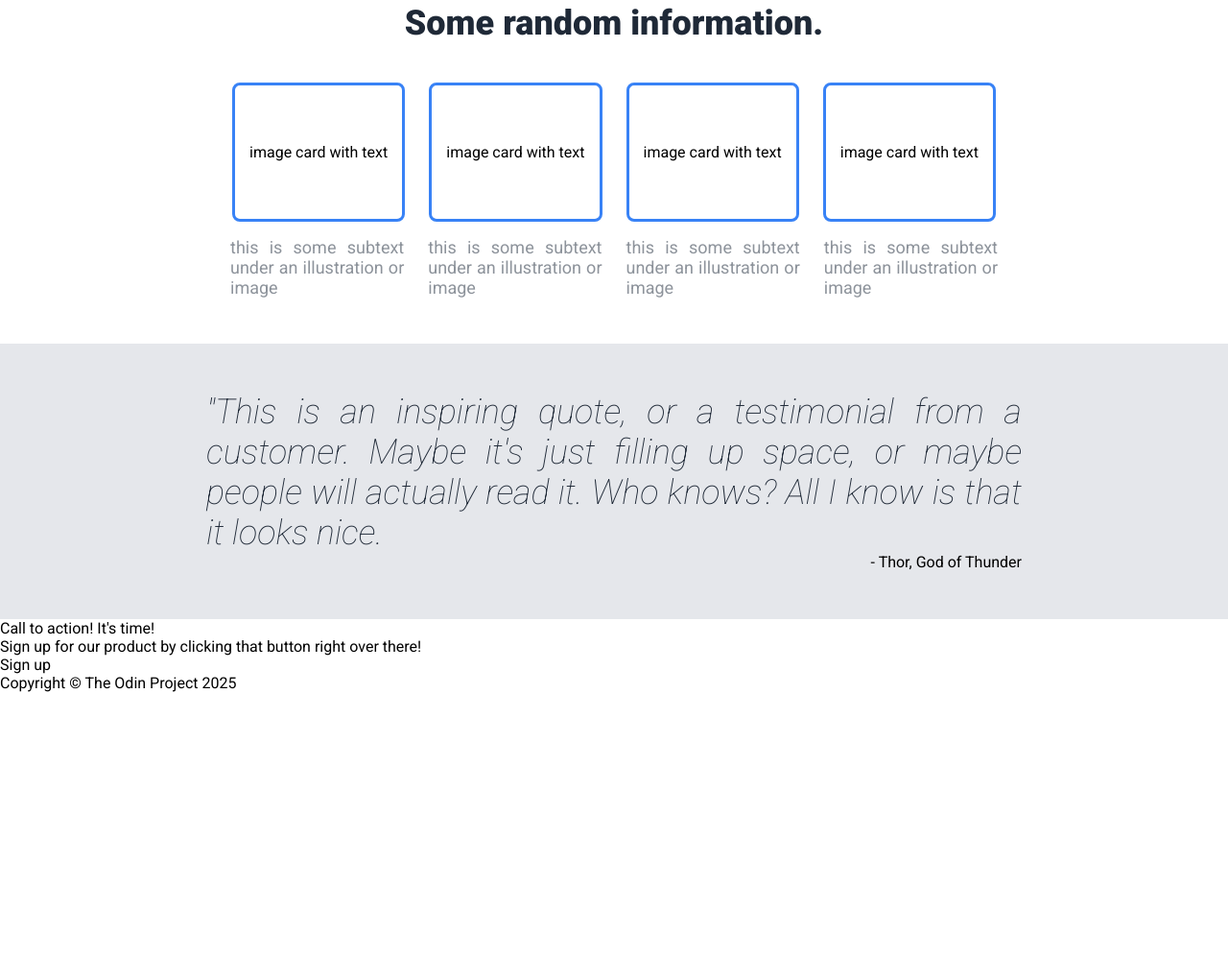
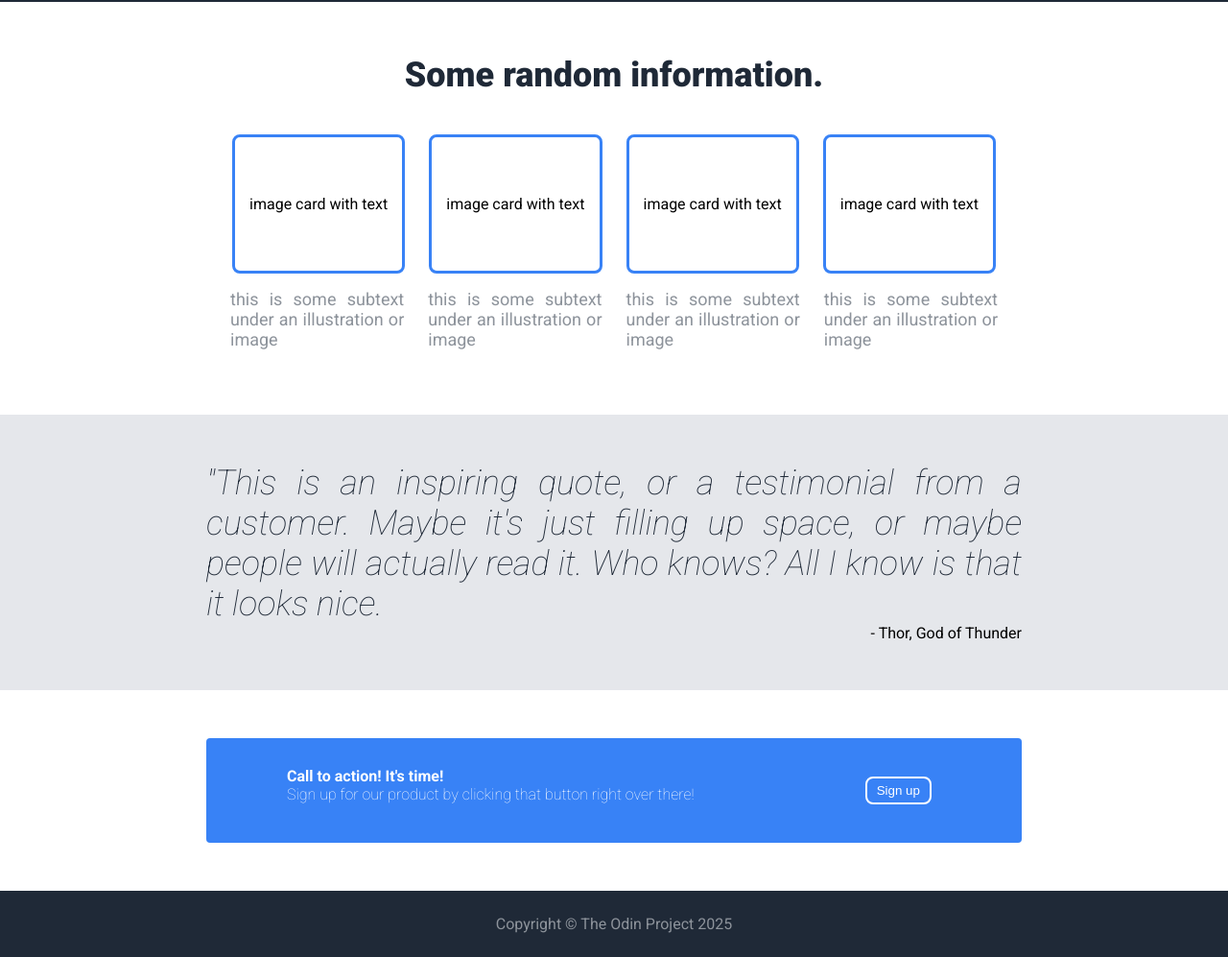
Before and after one commit to adamahmadi/top-landing-page, a plain HTML site: page index.html in a window 1280 px wide. Shown: the part 357-1354 px from the top of the page at 96% size. Before the commit the page ends 1078 px from the top, so only its background shows below. Drawn offline with Linux system fonts and the light colour scheme.

Commit message:
Complete Styling for part 4 and footer

```diff
--- a/index.html
+++ b/index.html
@@ -48,9 +48,11 @@
         <div class="author">- Thor, God of Thunder</div>
     </div>
     <div class="Part-four">
-        <div>Call to action! It's time!</div>
-        <div>Sign up for our product by clicking that button right over there!</div>
-        <div class="button">Sign up</div>
+        <div class="call-to-action">
+            <div class="action">Call to action! It's time!</div>
+            <div class="subaction">Sign up for our product by clicking that button right over there!</div>
+        </div>
+        <div class="butang-one"><button type="button">Sign up</button></div>
     </div>
     <div class="Footer">
         <div>Copyright © The Odin Project 2025</div>
--- a/style.css
+++ b/style.css
@@ -47,7 +47,7 @@ a {
     padding-left: 100px;
     padding-right: 100px;
     padding-top: 50px;
-    padding-bottom: 30px;
+    padding-bottom: 50px;
 }
 
 .hero-title {
@@ -84,14 +84,15 @@ button {
    text-align: center;
    margin: 10px;
    border-radius: 8px;
-   border: none;
+   border-style: solid;
+   border-color: white;
 }
 
 .Part-two {
     display: flex;
     flex-direction: column;
     align-items: center;
-    margin-bottom: 30px;
+    margin-bottom: 50px;
 }
 
 .title-two {
@@ -99,6 +100,7 @@ button {
     font-size: 36px;
     font-weight: 900;
     margin: 25px;
+    padding-top: 30px;
 }
 
 .image-boxes {
@@ -161,3 +163,36 @@ button {
     width: 850px;
     text-align: right;
 }
+
+.Part-four {
+    display: flex;
+    justify-content: space-around;
+    margin: auto;
+    border-style: solid 1px;
+    border-radius: 4px;
+    background-color: #3882f6;
+    color: white;
+    width: 850px;
+    padding-top: 30px;
+    padding-bottom: 30px;
+    margin-top: 50px;
+    margin-bottom: 50px;
+}
+
+.action {
+    font-weight: bold;
+}
+
+.subaction {
+    font-weight: lighter;
+}
+
+.Footer {
+    display: flex;
+    justify-content: center;
+    align-content: center;
+    background-color: #1f2937;
+    color: #8d939b;
+    padding-top: 25px;
+    padding-bottom: 25px;
+}
```
